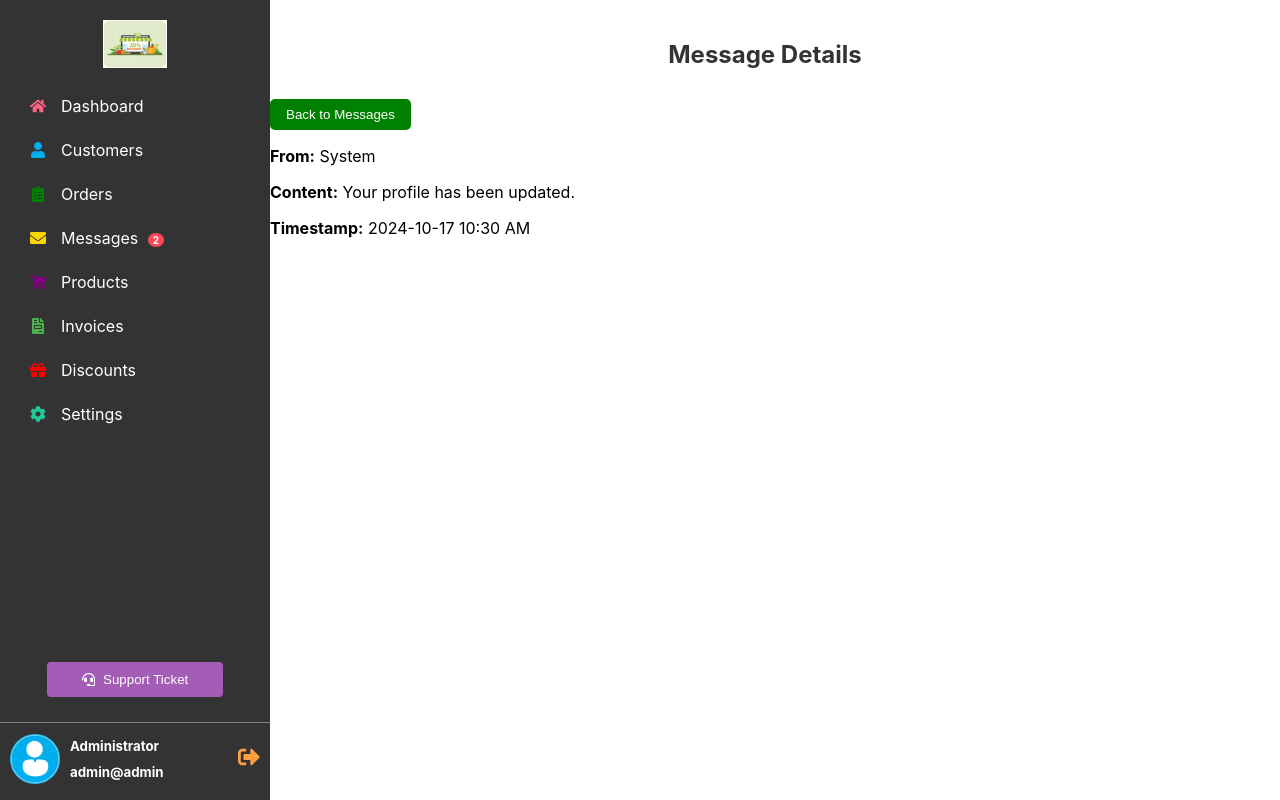
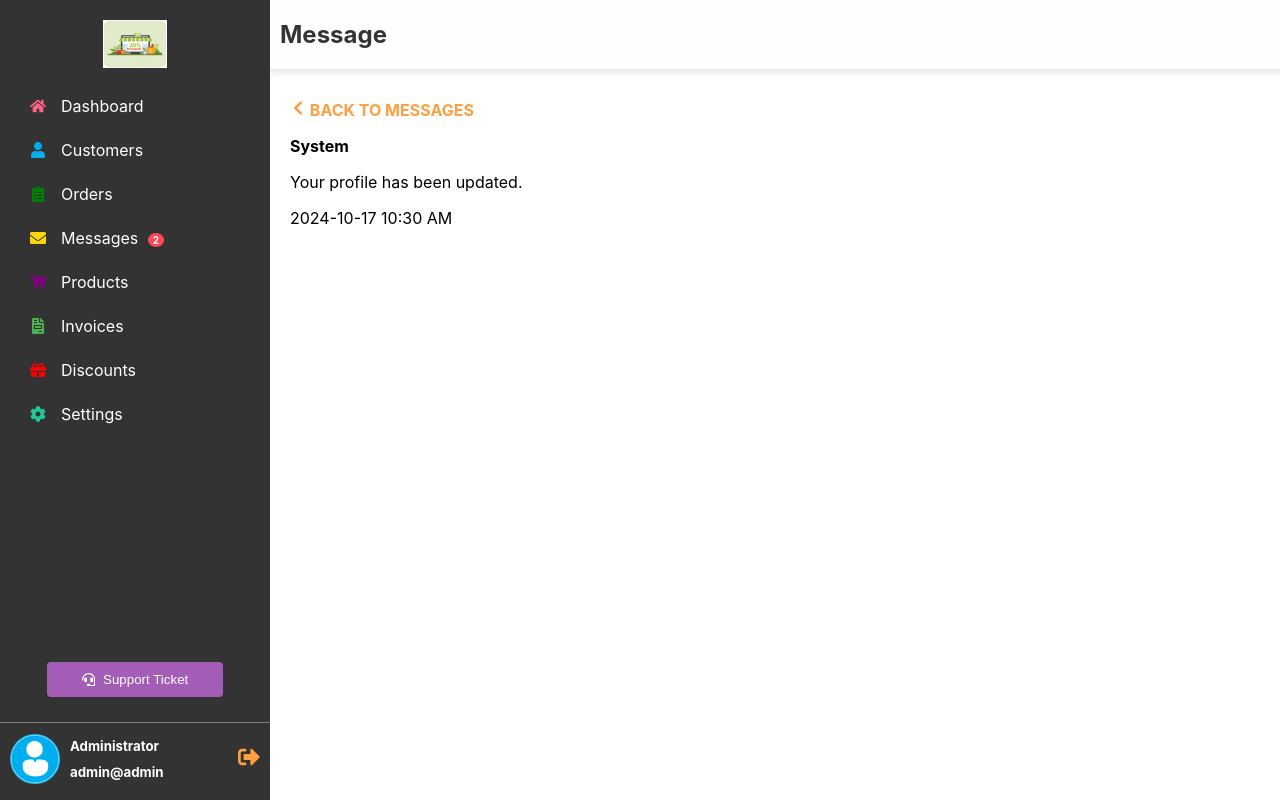
Before and after one commit to Ombito/Admin-dashboard, a React (Create React App) app: page /messages/1 in a window 1280 px wide. Built offline with nearby package versions, Linux system fonts and the light colour scheme.

Commit message:
Fix: messages

```diff
--- a/src/components/MessageDetails/messageDetails.css
+++ b/src/components/MessageDetails/messageDetails.css
@@ -0,0 +1,16 @@
+.notification-details-hero {
+    margin-top: 70px;
+    padding: 10px 20px;
+}
+.back-to-notification {
+    color: #ff9f40;
+    border: none;
+    font-weight: bold;
+    font-size: 1rem;
+    cursor: pointer;
+    width: fit-content;
+}
+
+.back-to-notification:hover {
+    text-decoration: underline;
+}
--- a/src/components/MessageDetails/messageDetails.jsx
+++ b/src/components/MessageDetails/messageDetails.jsx
@@ -2,6 +2,8 @@ import React from 'react';
 import { useParams, useNavigate } from 'react-router-dom';
 import './messageDetails.css'
 import user from "../../Assets/user.jpg";
+import { FaChevronLeft } from 'react-icons/fa';
+
 
 const MessageDetails = ({ notifications }) => {
     const { id } = useParams();
@@ -14,13 +16,20 @@ const MessageDetails = ({ notifications }) => {
 
     return (
         <div className="notification-details">
-            <h2>Message Details</h2>
-            <div>
-                <button onClick={() => navigate('/messages')}>Back to Messages</button>
+            <div className="navbar-div">
+                <h2>Message</h2>
+                <div className='sidebar-username'>
+                <div className="admin-profile">
+                    <img src={user} alt="avatar" />
+                </div>
+                </div>
             </div>
-            <p><strong>From:</strong> {notification.sender}</p>
-            <p><strong>Content:</strong> {notification.content}</p>
-            <p><strong>Timestamp:</strong> {notification.timestamp}</p>
+            <div className='notification-details-hero'>
+                <div className='back-to-notification' onClick={() => navigate('/messages')}><FaChevronLeft className="back-icon" /> BACK TO MESSAGES</div>
+                <p><strong> {notification.sender}</strong></p>
+                <p>{notification.content}</p>
+                <p>{notification.timestamp}</p>
+            </div>
         </div>
     );
 };
```
